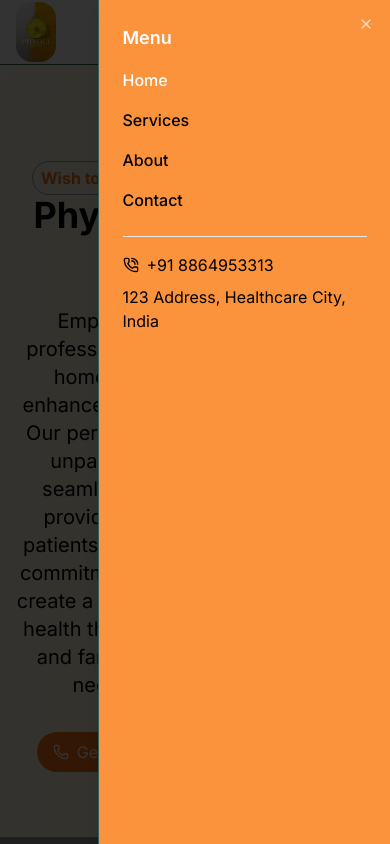
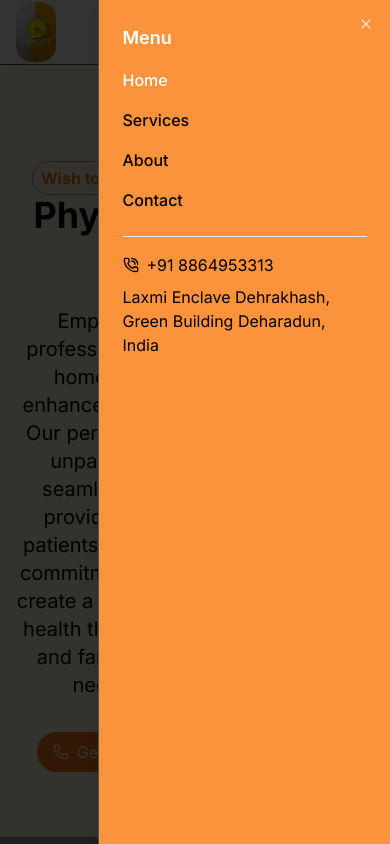
Before and after one commit to Ghosst-07/Nursing, a Next.js app: page / in a window 390 px wide. Both pictures are taken after a click on the button 354 px from the left and 32 px from the top of the page. Shown: the top 844 px of the page. Built offline with nearby package versions, Linux system fonts and the light colour scheme; grey boxes are pictures that could not be loaded.

Commit message:
address add

```diff
--- a/components/Navbar.tsx
+++ b/components/Navbar.tsx
@@ -169,7 +169,7 @@ export function Navbar() {
                 </div>
                 <div className="flex items-center gap-2 mt-2">
                   <span className="text-black">
-                    123 Address, Healthcare City, India
+                    Laxmi Enclave Dehrakhash, Green Building Deharadun, India
                   </span>
                 </div>
               </div>
```
